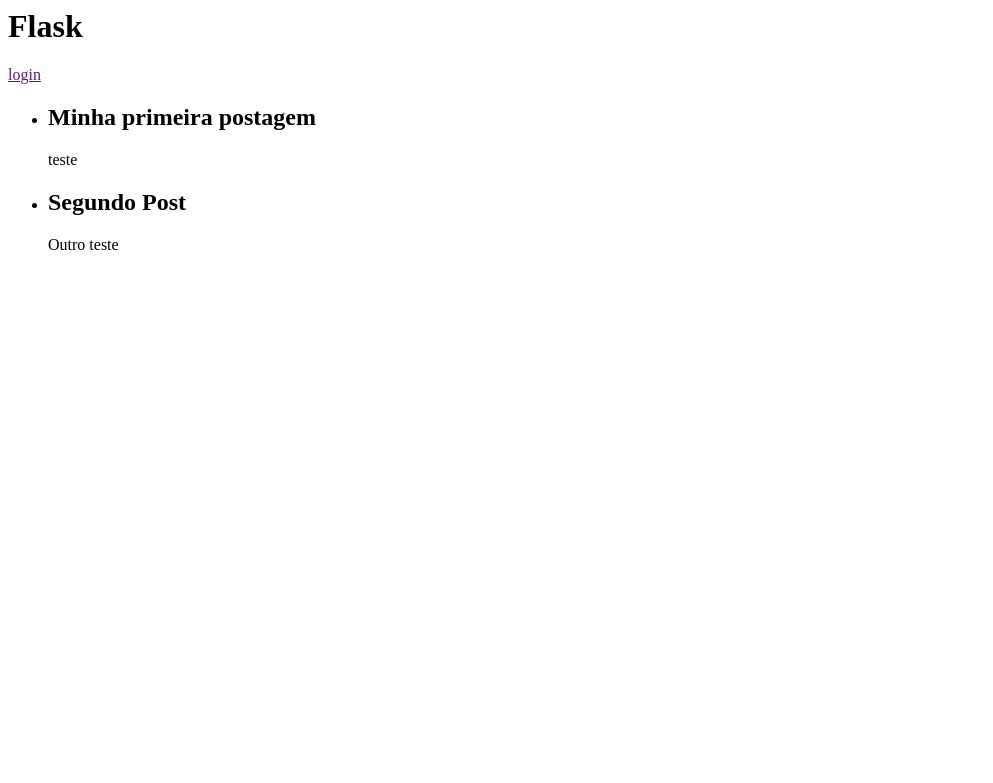
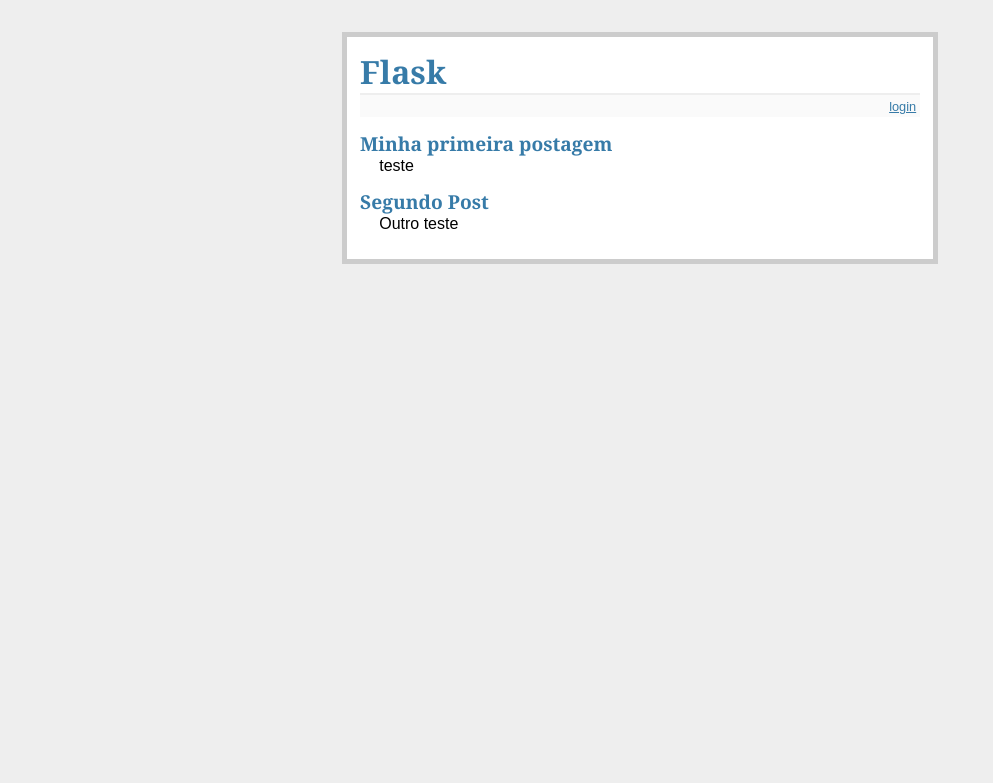
Before and after one commit to DShebarro/OTS-PY-web, a Flask app: page / in a window 1280 px wide. Shown: the top 783 px of the page, without its empty margins (0-993 px from the left). Run offline with Flask 3, Linux system fonts and the light colour scheme.

Commit message:
Adicionando Estilo

```diff
--- /dev/null
+++ b/static/estilo.css
@@ -0,0 +1,65 @@
+/*
+    seletor {
+        atributo: valor;
+        atributo: valor 2;
+    }
+*/
+body {
+    font-family: sans-serif;
+    background: #eee;
+  }
+  a, h1, h2 {
+    color: #377BA8;
+  }
+  h1, h2 {
+    font-family: 'Georgia', serif;
+    margin: 0;
+  }
+  h1 {
+    border-bottom: 2px solid #eee;
+  }
+  h2 {
+    font-size: 1.2em;
+  }
+
+  .pagina {
+    margin: 2em auto;
+    width: 35em;
+    border: 5px solid #ccc;
+    padding: 0.8em;
+    background: white;
+  }
+  .entradas {
+    list-style: none;
+    margin: 0;
+    padding: 0;
+  }
+  .entradas li {
+    margin: 0.8em 1.2em;
+  }
+  .entradas li h2 {
+    margin-left: -1em;
+  }
+  .ins-entrada {
+    font-size: 0.9em;
+    border-bottom: 1px solid #ccc;
+  }
+  .ins-entrada dl {
+    font-weight: bold;
+  }
+  .metanav {
+    text-align: right;
+    font-size: 0.8em;
+    padding: 0.3em;
+    margin-bottom: 1em;
+    background: #fafafa;
+  }
+  .flash {
+    background: #CEE5F5;
+    padding: 0.5em;
+    border: 1px solid #AACBE2;
+  }
+  .erro {
+    background: #F0D6D6;
+    padding: 0.5em;
+  }
--- a/templates/layout.html
+++ b/templates/layout.html
@@ -3,6 +3,7 @@
 
     <head>
         <title>Flaskr</title>
+        <link rel="stylesheet" href="/static/estilo.css">
     </head>
     <body>
         <div class="pagina">
```
